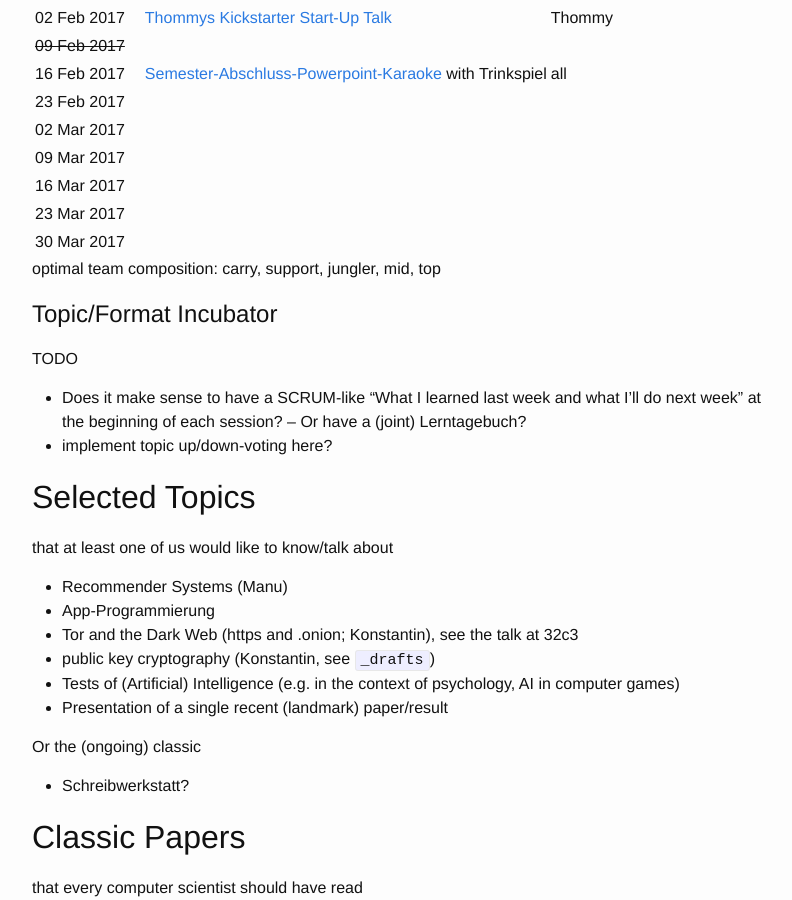
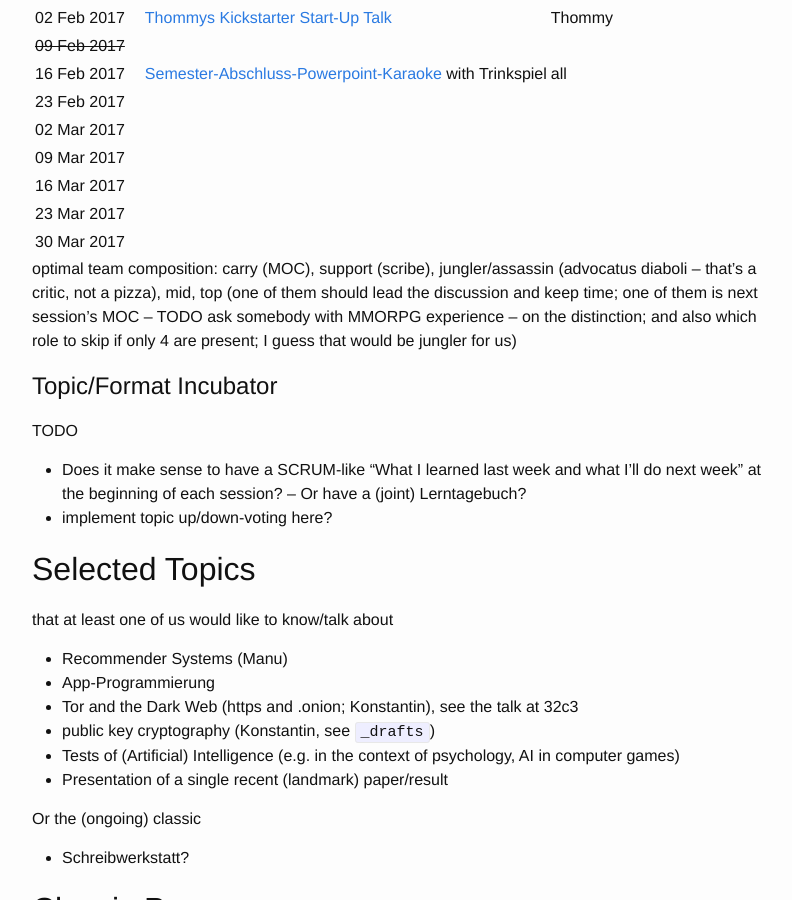
Before and after one commit to PGBBS/pgbbs.github.io, a Jekyll site: the page built from _pages/brown-bag.md, in a window 1280 px wide and 900 px high, scrolled down 1058 px. Shown: the whole window, without its empty margins (238-1030 px from the left). Built offline with Jekyll 4.4.1, drawn with Linux system fonts in a browser that asks for light colours.

Commit message:
roles get tasks

```diff
--- a/_pages/brown-bag.md
+++ b/_pages/brown-bag.md
@@ -42,7 +42,12 @@ then turn into evolving blogposts as below
 | 23 Mar 2017     |                                                                                                |                    |
 | 30 Mar 2017     |                                                                                                |                    |
 
-optimal team composition: carry, support, jungler, mid, top
+optimal team composition: carry (MOC), support (scribe),
+jungler/assassin (advocatus diaboli -- that's a critic, not a pizza),
+mid, top (one of them should lead the discussion and keep time; one of
+them is next session's MOC -- TODO ask somebody with MMORPG experience
+-- on the distinction; and also which role to skip if only 4 are
+present; I guess that would be jungler for us)
 
 # Topic/Format Incubator
 
```
